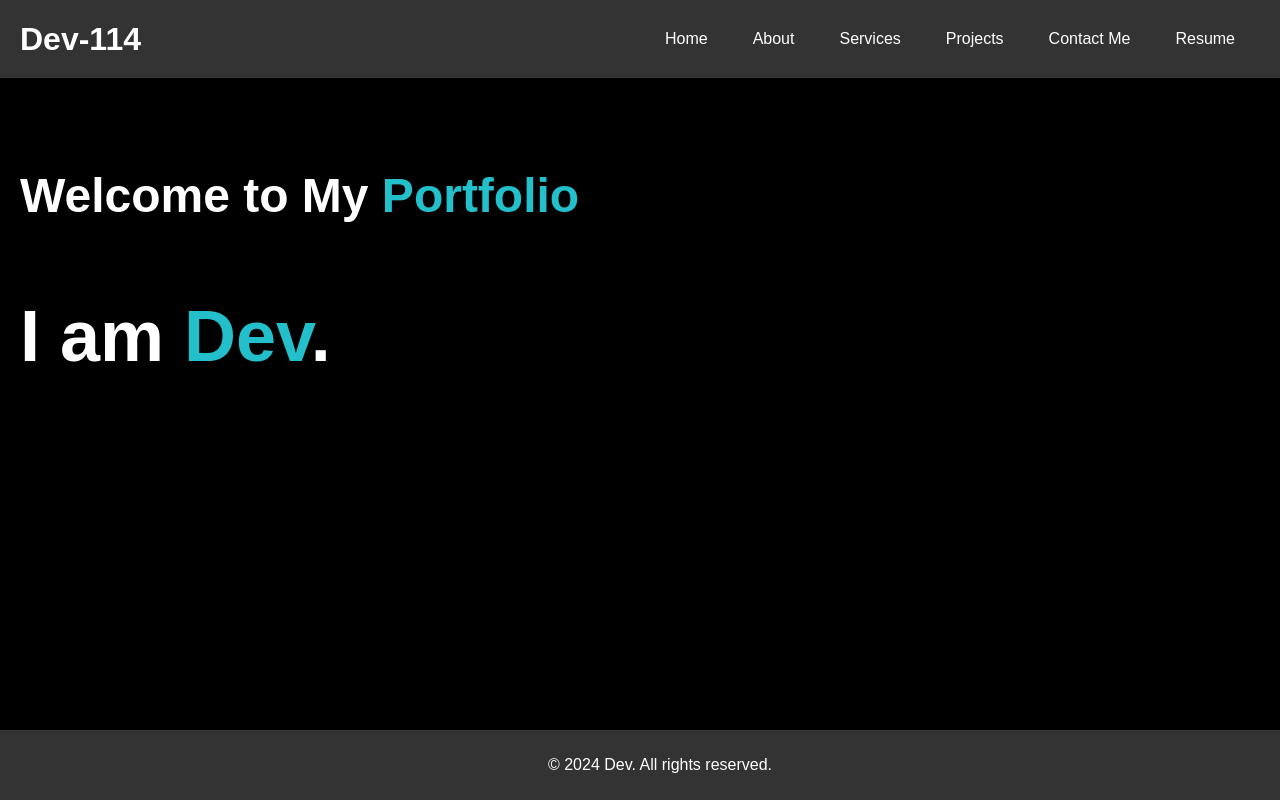
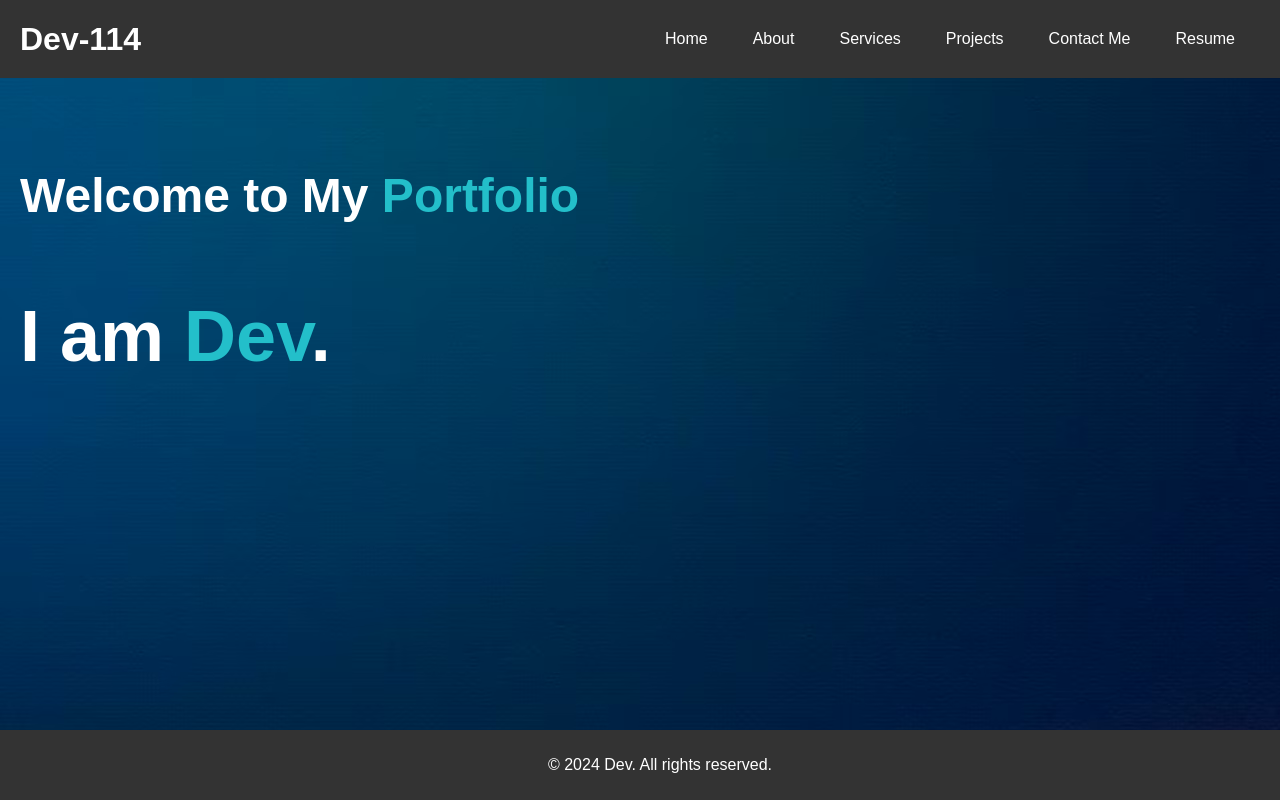
Before and after one commit to m-dev-114/EAD-Assignment_114, a plain HTML site: page index.html in a window 1280 px wide. Drawn offline with Linux system fonts and the light colour scheme.

Commit message:
style.css

```diff
--- a/style.css
+++ b/style.css
@@ -4,7 +4,7 @@ body {
     margin: 0;
     padding: 0;
     color: #fff;
-    background-color: black;
+    background-image: url(bg1.jpg);
 }
 
 /* Header styles */
```
